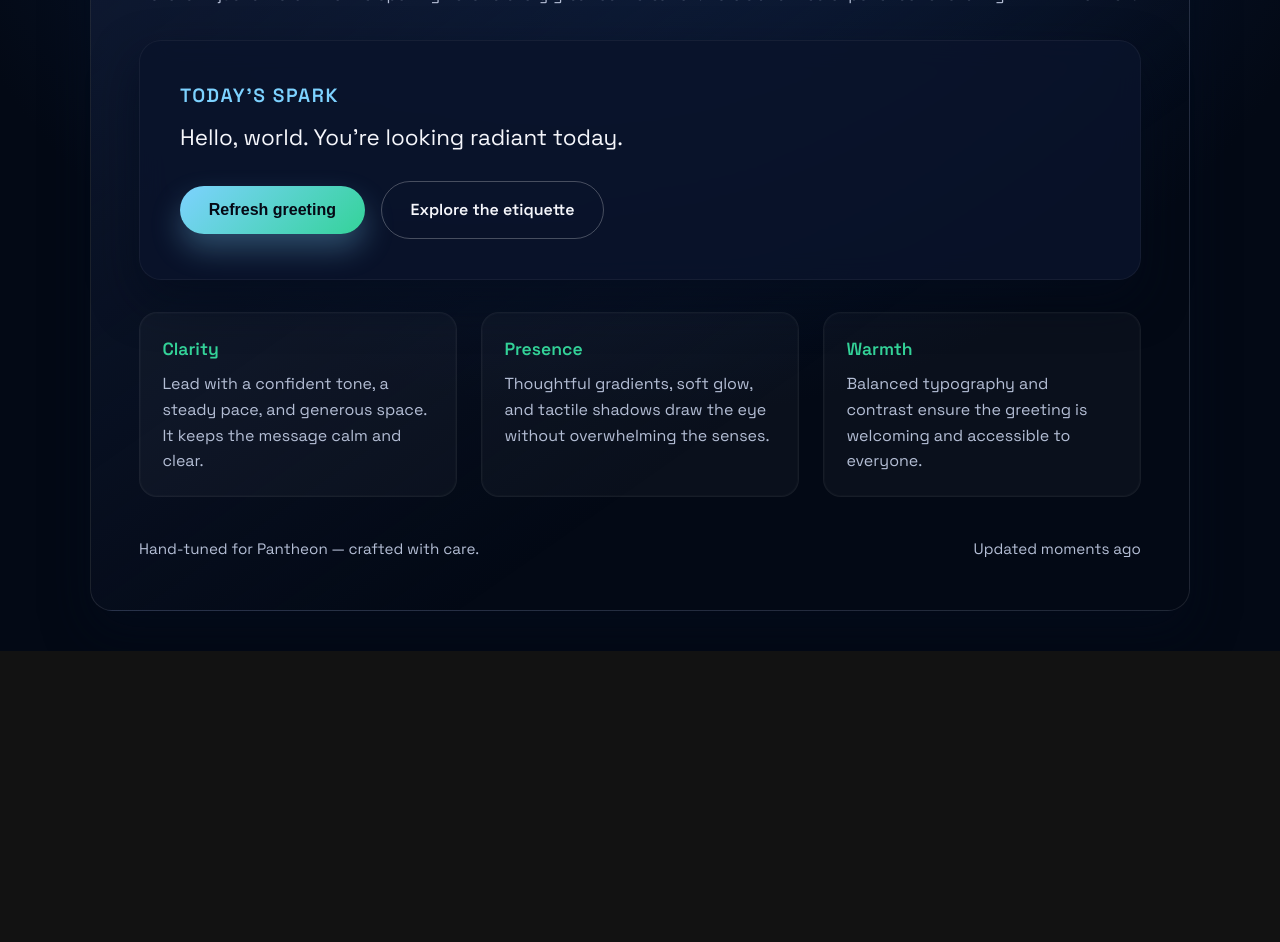
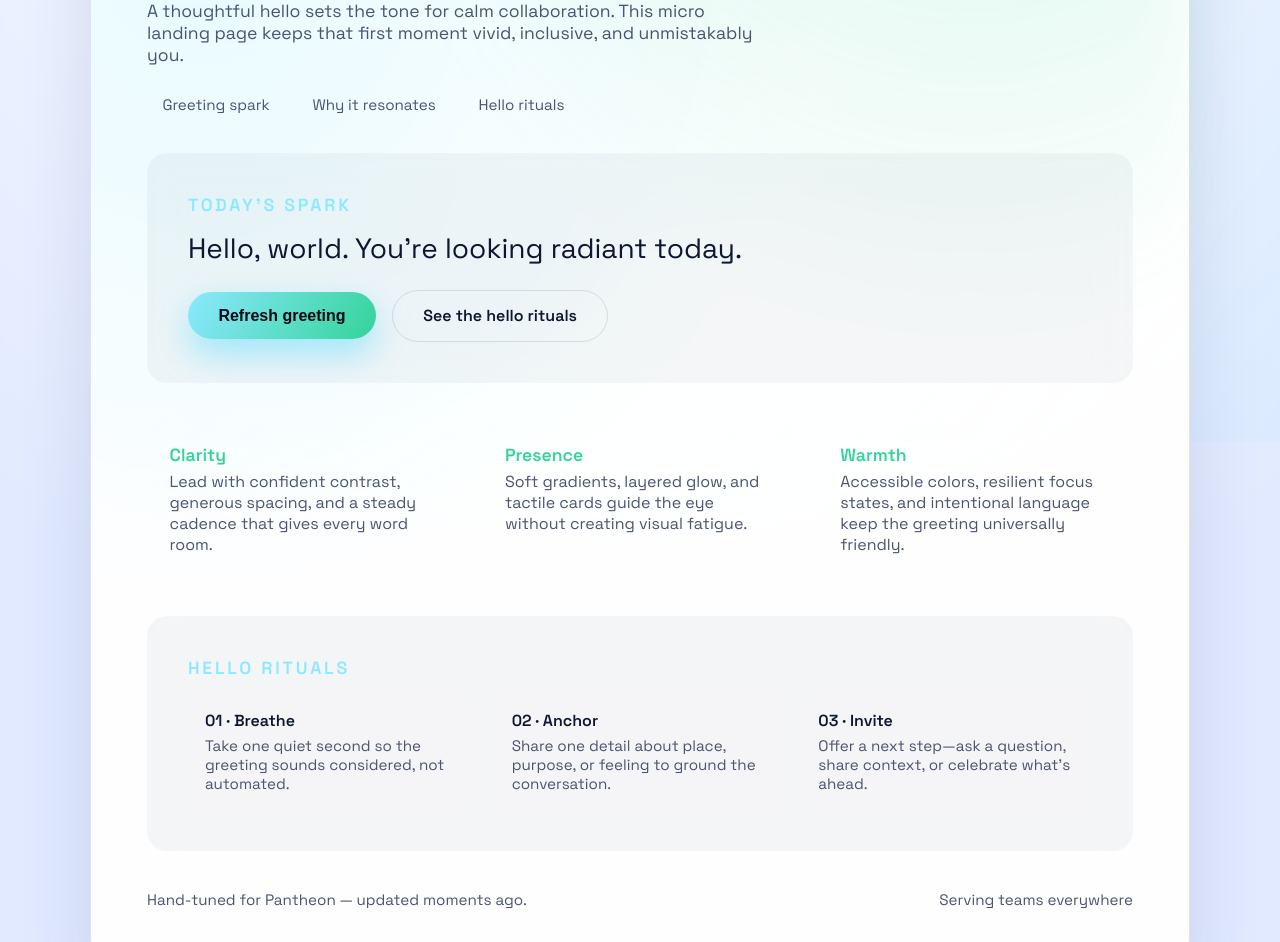
Before and after one commit to Mini256/pantheon-bot-playground-staging, a plain HTML site: page hello.html in a window 1280 px wide. Shown: the part 358-1300 px from the top of the page. Before the commit the page ends 1009 px from the top, so only its background shows below. Drawn offline with Linux system fonts and the light colour scheme.

Commit message:
refine: modernize hello world page

```diff
--- a/hello.html
+++ b/hello.html
@@ -2,18 +2,16 @@
 <html lang="en">
   <head>
     <meta charset="UTF-8" />
-    <meta name="viewport" content="width=device-width, initial-scale=1.0" />
-    <title>Hello, elevated.</title>
-    <link
-      rel="preconnect"
-      href="https://fonts.googleapis.com"
-      crossorigin
+    <meta name="viewport" content="width=device-width, initial-scale=1" />
+    <meta
+      name="description"
+      content="Hello, world — a modern, accessible landing page with a refreshed greeting experience."
     />
-    <link
-      rel="preconnect"
-      href="https://fonts.gstatic.com"
-      crossorigin
-    />
+    <meta name="color-scheme" content="dark light" />
+    <meta name="theme-color" content="#030915" />
+    <title>Hello, World — Elevated Greetings</title>
+    <link rel="preconnect" href="https://fonts.googleapis.com" crossorigin />
+    <link rel="preconnect" href="https://fonts.gstatic.com" crossorigin />
     <link
       href="https://fonts.googleapis.com/css2?family=Space+Grotesk:wght@400;600&display=swap"
       rel="stylesheet"
@@ -21,15 +19,34 @@
     <style>
       :root {
         color-scheme: dark;
+        --font-display: "Space Grotesk", "Inter", "Segoe UI", system-ui, -apple-system, sans-serif;
         --bg: #030915;
-        --bg-accent: #111c36;
-        --card: rgba(10, 19, 43, 0.85);
+        --bg-gradient: radial-gradient(circle at top, #1c2d52, #030915 65%);
+        --panel: rgba(7, 12, 26, 0.92);
+        --surface: rgba(255, 255, 255, 0.02);
+        --border: rgba(255, 255, 255, 0.16);
         --text-primary: #f5f6fb;
-        --text-muted: #b4bed5;
-        --accent: #7dd2ff;
+        --text-muted: #b7c2df;
+        --accent: #8be9ff;
         --accent-strong: #34d399;
-        --shadow: 0 20px 45px rgba(3, 11, 29, 0.6);
-        --radius: 22px;
+        --shadow: 0 35px 80px rgba(1, 8, 25, 0.55);
+        --radius-lg: 28px;
+        --radius-md: 20px;
+        --radius-sm: 12px;
+      }
+
+      @media (prefers-color-scheme: light) {
+        :root {
+          color-scheme: light;
+          --bg: #f4f6fb;
+          --bg-gradient: radial-gradient(circle at top, #ffffff, #e1eaff 70%);
+          --panel: rgba(255, 255, 255, 0.95);
+          --surface: rgba(15, 24, 63, 0.04);
+          --border: rgba(15, 24, 63, 0.12);
+          --text-primary: #0d1731;
+          --text-muted: #4b5470;
+          --shadow: 0 30px 70px rgba(49, 64, 120, 0.15);
+        }
       }
 
       * {
@@ -39,155 +56,266 @@
       body {
         margin: 0;
         min-height: 100vh;
-        padding: 2.5rem clamp(1.5rem, 4vw, 4rem);
         display: flex;
         align-items: center;
         justify-content: center;
-        font-family: "Space Grotesk", "Inter", "Segoe UI", system-ui, -apple-system, sans-serif;
-        background: radial-gradient(circle at top, #10264d, #030915 65%);
+        padding: clamp(1.5rem, 6vw, 4rem);
+        font-family: var(--font-display);
+        background: var(--bg-gradient);
         color: var(--text-primary);
-        line-height: 1.6;
+      }
+
+      body::before {
+        content: "";
+        position: fixed;
+        inset: 0;
+        background: linear-gradient(125deg, transparent 35%, rgba(139, 233, 255, 0.08));
+        pointer-events: none;
+        z-index: 0;
+      }
+
+      .skip-link {
+        position: absolute;
+        top: 1rem;
+        left: 50%;
+        transform: translate(-50%, -200%);
+        padding: 0.5rem 1rem;
+        background: var(--panel);
+        border-radius: var(--radius-sm);
+        border: 1px solid var(--border);
+        color: var(--text-primary);
+        text-decoration: none;
+        transition: transform 200ms ease;
+        z-index: 3;
+      }
+
+      .skip-link:focus-visible {
+        transform: translate(-50%, 0);
       }
 
       main {
+        position: relative;
         width: min(1100px, 100%);
+        border-radius: var(--radius-lg);
+        border: 1px solid var(--border);
+        background: var(--panel);
+        padding: clamp(1.5rem, 5vw, 3.5rem);
+        box-shadow: var(--shadow);
         display: flex;
         flex-direction: column;
-        gap: 2rem;
-        background: linear-gradient(145deg, var(--bg-accent), transparent 70%);
-        border: 1px solid rgba(255, 255, 255, 0.1);
-        border-radius: var(--radius);
-        padding: clamp(1.5rem, 5vw, 3rem);
-        box-shadow: var(--shadow);
+        gap: clamp(1.5rem, 3vw, 2.5rem);
+        isolation: isolate;
       }
 
-      header {
+      main::before,
+      main::after {
+        content: "";
+        position: absolute;
+        inset: 0;
+        border-radius: inherit;
+        z-index: -1;
+      }
+
+      main::before {
+        background: radial-gradient(circle at 10% 20%, rgba(139, 233, 255, 0.2), transparent 45%);
+      }
+
+      main::after {
+        background: radial-gradient(circle at 80% 0%, rgba(52, 211, 153, 0.2), transparent 40%);
+        filter: blur(30px);
+      }
+
+      header.hero {
         display: grid;
-        gap: 1.2rem;
+        gap: 1.25rem;
+      }
+
+      header.hero nav {
+        margin-top: 0.5rem;
+      }
+
+      .inline-nav {
+        list-style: none;
+        padding: 0;
+        margin: 0;
+        display: flex;
+        flex-wrap: wrap;
+        gap: 0.75rem;
+      }
+
+      .inline-nav a {
+        text-decoration: none;
+        color: var(--text-muted);
+        font-size: 0.95rem;
+        border: 1px solid transparent;
+        padding: 0.4rem 0.9rem;
+        border-radius: 999px;
+        transition: border 200ms ease, color 200ms ease;
+      }
+
+      .inline-nav a:focus-visible,
+      .inline-nav a:hover {
+        color: var(--accent);
+        border-color: var(--border);
       }
 
       .hello-badge {
         width: fit-content;
-        padding: 0.35rem 0.8rem;
+        text-transform: uppercase;
+        letter-spacing: 0.2em;
+        font-size: 0.85rem;
+        padding: 0.4rem 0.9rem;
         border-radius: 999px;
-        border: 1px solid rgba(255, 255, 255, 0.15);
-        text-transform: uppercase;
-        letter-spacing: 0.25em;
-        font-size: 0.8rem;
+        border: 1px solid var(--border);
         color: var(--accent);
+        background: rgba(255, 255, 255, 0.02);
       }
 
       h1 {
-        font-size: clamp(2.25rem, 5vw, 3.5rem);
+        font-size: clamp(2.5rem, 6vw, 3.75rem);
         margin: 0;
+        line-height: 1.15;
       }
 
-      p {
+      .lede {
         margin: 0;
         color: var(--text-muted);
+        font-size: 1.1rem;
+        max-width: 55ch;
       }
 
       .card {
-        background: var(--card);
-        border-radius: var(--radius);
+        background: var(--surface);
+        border-radius: var(--radius-md);
+        border: 1px solid rgba(255, 255, 255, 0.08);
         padding: clamp(1.5rem, 4vw, 2.5rem);
-        border: 1px solid rgba(255, 255, 255, 0.05);
-        backdrop-filter: blur(14px);
-        box-shadow: var(--shadow);
+        backdrop-filter: blur(16px);
       }
 
       .card h2 {
-        margin: 0 0 0.5rem;
-        font-size: 1.2rem;
-        letter-spacing: 0.08em;
+        margin: 0 0 0.85rem;
+        font-size: 1.1rem;
+        letter-spacing: 0.16em;
         text-transform: uppercase;
         color: var(--accent);
       }
 
       #hello-message {
-        font-size: 1.4rem;
-        margin-bottom: 1.6rem;
+        margin: 0 0 1.5rem;
+        font-size: clamp(1.35rem, 3vw, 1.75rem);
         color: var(--text-primary);
       }
 
       .actions {
         display: flex;
         flex-wrap: wrap;
+        align-items: center;
         gap: 1rem;
-        align-items: center;
       }
 
       button,
       .secondary {
-        border: none;
         border-radius: 999px;
-        padding: 0.95rem 1.8rem;
+        padding: 0.9rem 1.9rem;
         font-size: 1rem;
         font-weight: 600;
         cursor: pointer;
-        transition: transform 220ms ease, box-shadow 220ms ease, background 220ms ease;
+        transition: transform 200ms ease, box-shadow 200ms ease, background 200ms ease;
       }
 
       button {
-        color: #050915;
-        background: linear-gradient(135deg, var(--accent), var(--accent-strong));
-        box-shadow: 0 15px 30px rgba(125, 210, 255, 0.3);
+        border: none;
+        color: #030915;
+        background: linear-gradient(120deg, var(--accent), var(--accent-strong));
+        box-shadow: 0 15px 35px rgba(15, 205, 255, 0.35);
       }
 
       button:hover,
       button:focus-visible {
-        transform: translateY(-2px) scale(1.01);
-        box-shadow: 0 20px 35px rgba(125, 210, 255, 0.4);
-      }
-
-      button:focus-visible,
-      .secondary:focus-visible {
-        outline: 3px solid rgba(255, 255, 255, 0.5);
-        outline-offset: 4px;
+        transform: translateY(-2px);
       }
 
       .secondary {
+        border: 1px solid var(--border);
         background: transparent;
-        border: 1px solid rgba(255, 255, 255, 0.25);
         color: var(--text-primary);
         text-decoration: none;
         text-align: center;
       }
 
-      .secondary:hover {
+      .secondary:hover,
+      .secondary:focus-visible {
+        color: var(--accent);
         border-color: var(--accent);
-        color: var(--accent);
       }
 
       .grid {
         display: grid;
-        grid-template-columns: repeat(auto-fit, minmax(240px, 1fr));
-        gap: 1.5rem;
+        grid-template-columns: repeat(auto-fit, minmax(220px, 1fr));
+        gap: 1.25rem;
       }
 
-      article {
-        padding: 1.4rem;
-        border-radius: 18px;
-        background: rgba(255, 255, 255, 0.03);
-        border: 1px solid rgba(255, 255, 255, 0.05);
+      .grid article {
+        padding: 1.35rem;
+        border-radius: var(--radius-sm);
+        border: 1px solid rgba(255, 255, 255, 0.07);
+        background: linear-gradient(150deg, rgba(255, 255, 255, 0.03), transparent 70%);
         box-shadow: inset 0 0 0 1px rgba(255, 255, 255, 0.02);
       }
 
-      article h3 {
-        margin-top: 0;
-        margin-bottom: 0.5rem;
+      .grid article h3 {
+        margin: 0 0 0.35rem;
         font-size: 1.1rem;
         color: var(--accent-strong);
       }
 
+      .grid article p {
+        margin: 0;
+        color: var(--text-muted);
+      }
+
+      .ritual-list {
+        list-style: none;
+        padding: 0;
+        margin: 0;
+        display: grid;
+        grid-template-columns: repeat(auto-fit, minmax(240px, 1fr));
+        gap: 1rem;
+      }
+
+      .ritual-list li {
+        padding: 1rem;
+        border-radius: var(--radius-sm);
+        border: 1px solid rgba(255, 255, 255, 0.07);
+        background: rgba(255, 255, 255, 0.02);
+        box-shadow: inset 0 0 0 1px rgba(255, 255, 255, 0.02);
+      }
+
+      .ritual-step {
+        display: block;
+        font-weight: 600;
+        color: var(--text-primary);
+        margin-bottom: 0.35rem;
+      }
+
+      .ritual-list p {
+        margin: 0;
+        color: var(--text-muted);
+        font-size: 0.95rem;
+      }
+
       footer {
         display: flex;
+        flex-wrap: wrap;
         justify-content: space-between;
-        gap: 1rem;
-        flex-wrap: wrap;
-        margin-top: 0.5rem;
+        gap: 0.75rem;
+        color: var(--text-muted);
         font-size: 0.95rem;
-        color: var(--text-muted);
+      }
+
+      :focus-visible {
+        outline: 3px solid rgba(255, 255, 255, 0.55);
+        outline-offset: 3px;
       }
 
       @media (max-width: 640px) {
@@ -199,65 +327,94 @@
         button,
         .secondary {
           width: 100%;
-          text-align: center;
         }
       }
 
       @media (prefers-reduced-motion: reduce) {
-        * {
+        *,
+        *::before,
+        *::after {
           transition: none !important;
+          animation: none !important;
         }
       }
     </style>
   </head>
   <body>
-    <main role="main" aria-labelledby="page-title">
-      <header>
-        <span class="hello-badge" aria-label="A warm hello badge">hello</span>
-        <h1 id="page-title">Polished greetings for modern teams.</h1>
-        <p>
-          Hello isn't just a word—it's the opening note to every great conversation. Here's a refined experience for
-          sharing it with intention.
+    <a class="skip-link" href="#main-content">Skip to main content</a>
+    <main id="main-content" aria-labelledby="page-title">
+      <header class="hero">
+        <p class="hello-badge"><span aria-hidden="true">✦</span> hello</p>
+        <h1 id="page-title">Hello, world — polished greetings for modern teams.</h1>
+        <p class="lede">
+          A thoughtful hello sets the tone for calm collaboration. This micro landing page keeps that first moment vivid,
+          inclusive, and unmistakably you.
         </p>
+        <nav aria-label="Page quick links">
+          <ul class="inline-nav">
+            <li><a href="#spark">Greeting spark</a></li>
+            <li><a href="#reasons">Why it resonates</a></li>
+            <li><a href="#rituals">Hello rituals</a></li>
+          </ul>
+        </nav>
       </header>
 
-      <section class="card" aria-live="polite">
+      <section id="spark" class="card" aria-live="polite">
         <h2>Today's spark</h2>
-        <p id="hello-message">Hello, world. You're looking radiant today.</p>
-        <div class="actions">
-          <button type="button" id="refresh" aria-label="Generate another greeting">Refresh greeting</button>
-          <a class="secondary" href="#reasons">Explore the etiquette</a>
+        <p id="hello-message" aria-live="polite" aria-atomic="true">Hello, world. You're looking radiant today.</p>
+        <div class="actions" role="group" aria-label="Greeting actions">
+          <button type="button" id="refresh" aria-controls="hello-message">Refresh greeting</button>
+          <a class="secondary" href="#rituals">See the hello rituals</a>
         </div>
       </section>
 
-      <section id="reasons" class="grid" aria-label="Reasons to keep saying hello">
+      <section id="reasons" class="grid" aria-label="Reasons to lead with hello">
         <article>
           <h3>Clarity</h3>
-          <p>Lead with a confident tone, a steady pace, and generous space. It keeps the message calm and clear.</p>
+          <p>Lead with confident contrast, generous spacing, and a steady cadence that gives every word room.</p>
         </article>
         <article>
           <h3>Presence</h3>
-          <p>Thoughtful gradients, soft glow, and tactile shadows draw the eye without overwhelming the senses.</p>
+          <p>Soft gradients, layered glow, and tactile cards guide the eye without creating visual fatigue.</p>
         </article>
         <article>
           <h3>Warmth</h3>
-          <p>Balanced typography and contrast ensure the greeting is welcoming and accessible to everyone.</p>
+          <p>Accessible colors, resilient focus states, and intentional language keep the greeting universally friendly.</p>
         </article>
       </section>
 
+      <section id="rituals" class="card rituals" aria-label="Hello world checklist">
+        <h2>Hello rituals</h2>
+        <ol class="ritual-list">
+          <li>
+            <span class="ritual-step">01 · Breathe</span>
+            <p>Take one quiet second so the greeting sounds considered, not automated.</p>
+          </li>
+          <li>
+            <span class="ritual-step">02 · Anchor</span>
+            <p>Share one detail about place, purpose, or feeling to ground the conversation.</p>
+          </li>
+          <li>
+            <span class="ritual-step">03 · Invite</span>
+            <p>Offer a next step—ask a question, share context, or celebrate what's ahead.</p>
+          </li>
+        </ol>
+      </section>
+
       <footer role="contentinfo">
-        <span>Hand-tuned for Pantheon &mdash; crafted with care.</span>
-        <span aria-label="Updated just now">Updated moments ago</span>
+        <span>Hand-tuned for Pantheon &mdash; updated moments ago.</span>
+        <span aria-label="Current timezone">Serving teams everywhere</span>
       </footer>
     </main>
 
     <script>
       const greetings = [
         "Hello, world. You're looking radiant today.",
-        "Hello, world. May your ideas find the right audience.",
+        "Hello, world. May your ideas find their audience.",
         "Hello, world. Let's turn quiet sparks into bright stories.",
         "Hello, world. Your presence shapes the room.",
-        "Hello, world. Every connection starts right here."
+        "Hello, world. Every connection begins right here.",
+        "Hello, world. You bring clarity to the noise."
       ];
 
       const message = document.getElementById("hello-message");
```
